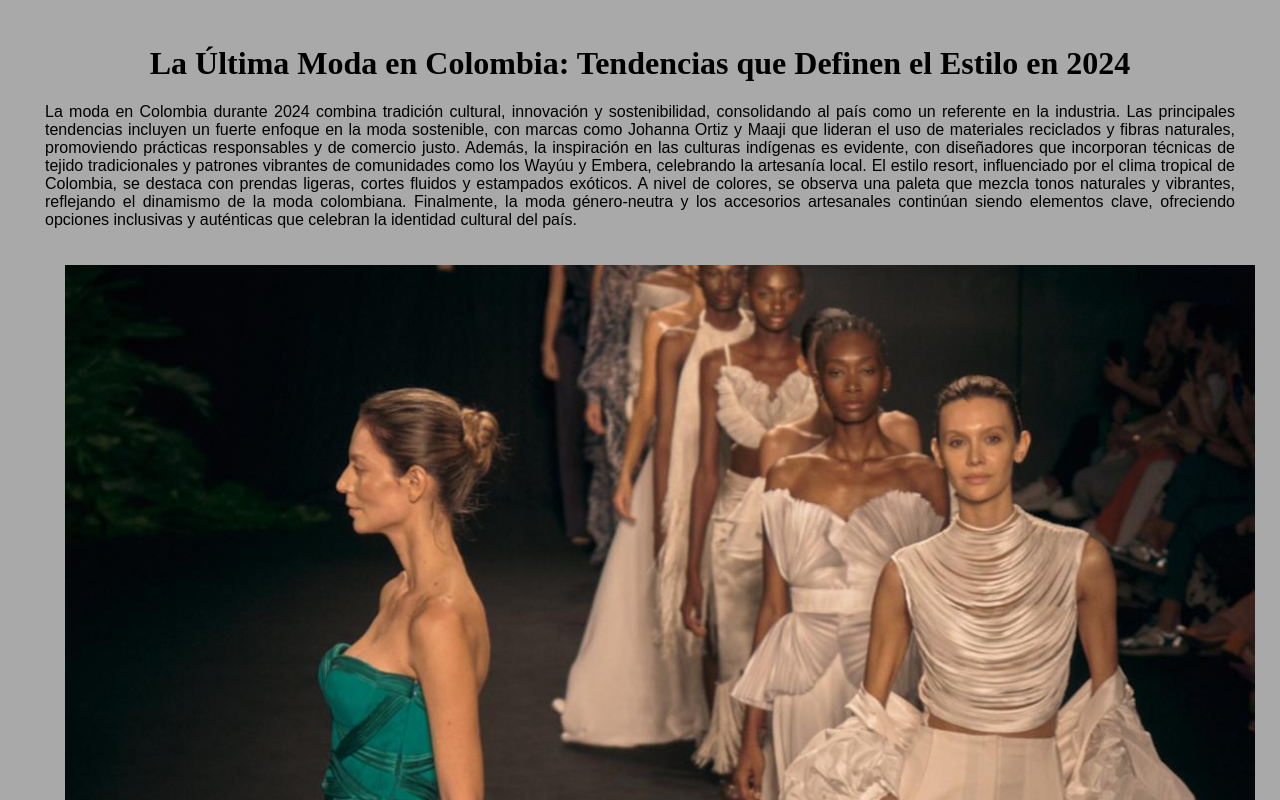
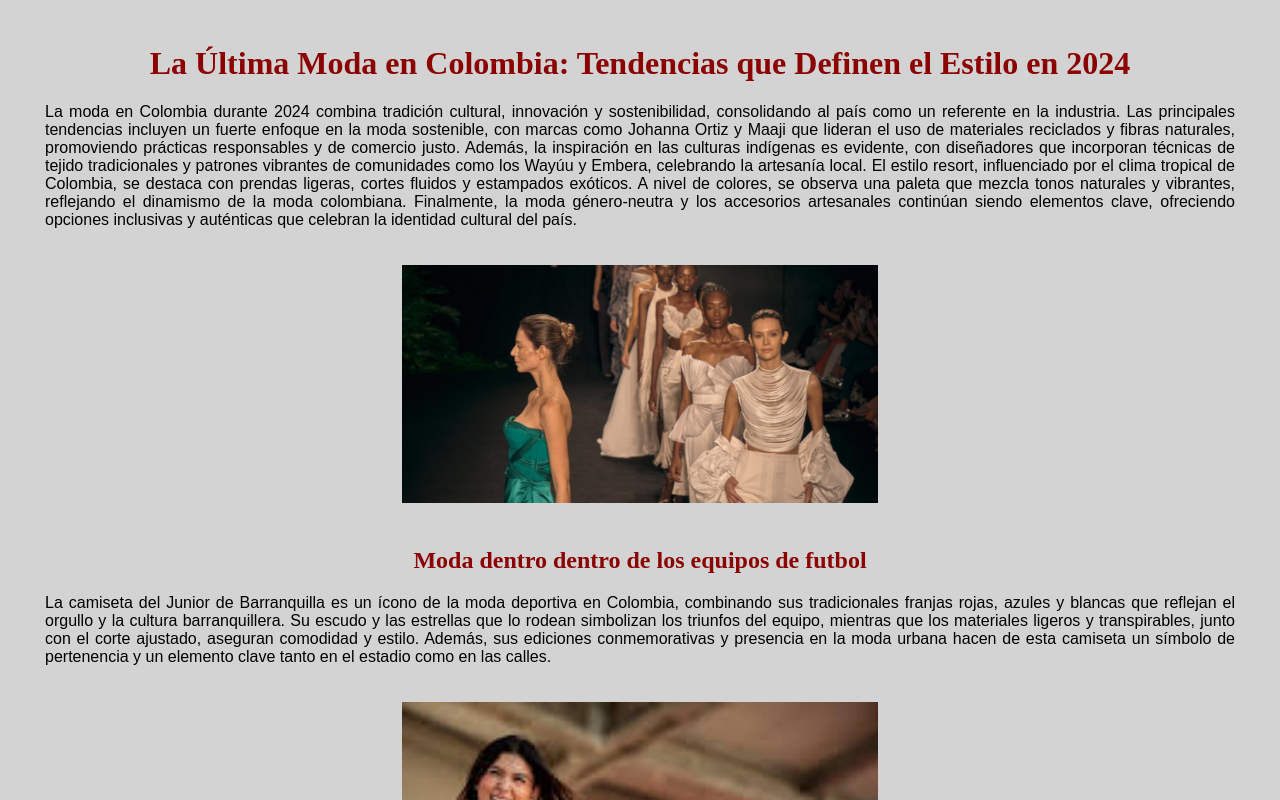
Before and after one commit to Mariaa-Tovarp/2Taltech, a plain HTML site: page src/index.html in a window 1280 px wide. Shown: the top 800 px of the page. Drawn offline with Linux system fonts and the light colour scheme; files whose address does not match are found by name.

Commit message:
modificaciones con Junior

```diff
--- a/src/index.html
+++ b/src/index.html
@@ -7,7 +7,7 @@
     <style>
         body {
             font-family: Arial, Helvetica, sans-serif;
-            background-color: darkgray;
+            background-color:lightgrey;
             margin: 45px;
             color: black;
             text-align: justify;
@@ -17,10 +17,18 @@
         h1 {
         text-align: center;
         font-family: 'Times New Roman', Times, serif;
+        font-weight: bold;
+        color: darkred;
         }
 
+        h2 {
+        text-align: center;
+        font-family: 'Times New Roman', Times, serif;
+        font-weight: bold;
+        color: darkred;
+        }
         img {
-        width: 100%; /*ancho del contenedor*/
+        width: 40%; /*ancho del contenedor*/
         max-width: 100%;
         height: auto; /* Mantiene la proporción*/
         margin: 20px; /* Espaciado alrededor*/
@@ -33,5 +41,10 @@
 </body>
 <h1> La Última Moda en Colombia: Tendencias que Definen el Estilo en 2024</h1>
 <p>La moda en Colombia durante 2024 combina tradición cultural, innovación y sostenibilidad, consolidando al país como un referente en la industria. Las principales tendencias incluyen un fuerte enfoque en la moda sostenible, con marcas como Johanna Ortiz y Maaji que lideran el uso de materiales reciclados y fibras naturales, promoviendo prácticas responsables y de comercio justo. Además, la inspiración en las culturas indígenas es evidente, con diseñadores que incorporan técnicas de tejido tradicionales y patrones vibrantes de comunidades como los Wayúu y Embera, celebrando la artesanía local. El estilo resort, influenciado por el clima tropical de Colombia, se destaca con prendas ligeras, cortes fluidos y estampados exóticos. A nivel de colores, se observa una paleta que mezcla tonos naturales y vibrantes, reflejando el dinamismo de la moda colombiana. Finalmente, la moda género-neutra y los accesorios artesanales continúan siendo elementos clave, ofreciendo opciones inclusivas y auténticas que celebran la identidad cultural del país.</p>
-<img src="img\Moda.jpeg" alt="">
+<center><img src="img\Moda.jpeg" alt=""> </center>
+
+<h2>Moda dentro dentro de los equipos de futbol</h2>
+<p>La camiseta del Junior de Barranquilla es un ícono de la moda deportiva en Colombia, combinando sus tradicionales franjas rojas, azules y blancas que reflejan el orgullo y la cultura barranquillera. Su escudo y las estrellas que lo rodean simbolizan los triunfos del equipo, mientras que los materiales ligeros y transpirables, junto con el corte ajustado, aseguran comodidad y estilo. Además, sus ediciones conmemorativas y presencia en la moda urbana hacen de esta camiseta un símbolo de pertenencia y un elemento clave tanto en el estadio como en las calles.</p>
+<center><img src="C:\WorkSpace\2Taltech\src\img\images.jpg" alt=""></center>
+
 </html>
```
Also changed, not shown: src/img/images (1).jpg (added), src/img/images.jpg (added).
